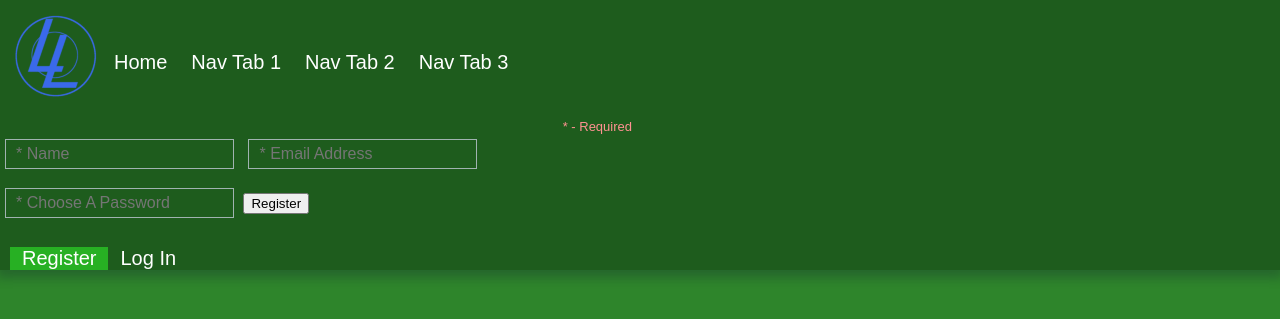
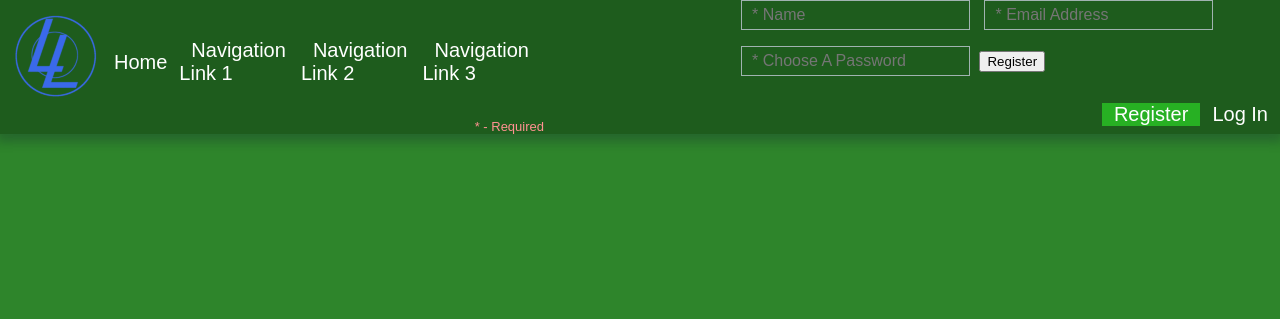
Before and after one commit to enrjon/enrjon.git.io, a PHP site: page / in a window 1280 px wide. Shown: the top 319 px of the page. Run offline with PHP 8.4, Linux system fonts and the light colour scheme; some libraries are stand-ins or nearby versions.

Commit message:
navigation alignment

```diff
--- a/css/style.css
+++ b/css/style.css
@@ -77,9 +77,11 @@ textarea {
 
 nav {
 	background-color: #1e5c1d;
-	position: relative;
+	position: sticky;
 	margin: 0px;
 	column-count: 2;
+	column-gap: 15%;
+	align-content: right;
 	color: #7fcb7d;
 	padding:0px;
 	box-shadow: 0 4px 10px 4px rgba(19, 35, 47, 0.3); /*Using rgba for ease of opacity*/
@@ -114,21 +116,17 @@ ul.nav-left > li > a:hover {
 .active {
 	background: #27b023;
 	color: #fff;
-	margin: 0px 0px 0px 0px;
-
-}
-.tab {
-	display: inline-block;
+	padding: 0px 0px 0px 0px;
 }
 .tab-content > div:last-child, #login {
 	display: none;
 }
-.tab-content {
-	display: inline-block;
-	align-content: flex-end;
+.tab-content, .tabs {
+	float: right;
+	clear: right;
 }
-.tabs {
-	position:sticky;
+.nav-fields {
+	display: inline-flex;
 }
 .field-wrap {
 	position: relative;
--- a/index.html
+++ b/index.html
@@ -13,9 +13,9 @@
         <ul class="nav-left">
             <li class="nav-logo"><a href="index.html"><img src = "img/logo.png" alt = "logo"></a></li>
             <li><a href = "index.html">Home</a></li>
-            <li><a class="nav-tabs" href = "">Nav Tab 1</a></li>
-            <li><a class="nav-tabs" href = "">Nav Tab 2</a></li>
-            <li><a class="nav-tabs" href = "">Nav Tab 3</a></li>
+            <li><a class="nav-tabs" href = "">Navigation Link 1</a></li>
+            <li><a class="nav-tabs" href = "">Navigation Link 2</a></li>
+            <li><a class="nav-tabs" href = "">Navigation Link 3</a></li>
         </ul>
         <div class="tab-content">
             <div id="login">
```
